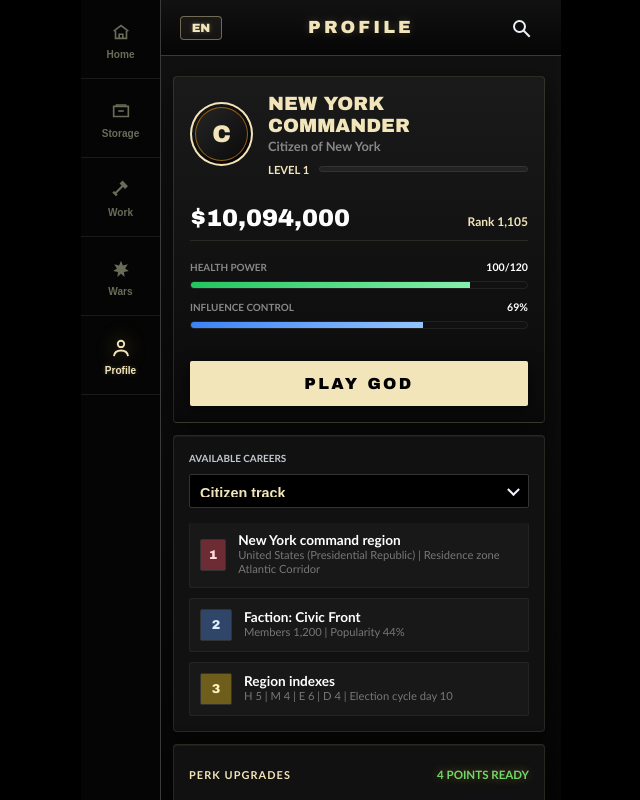
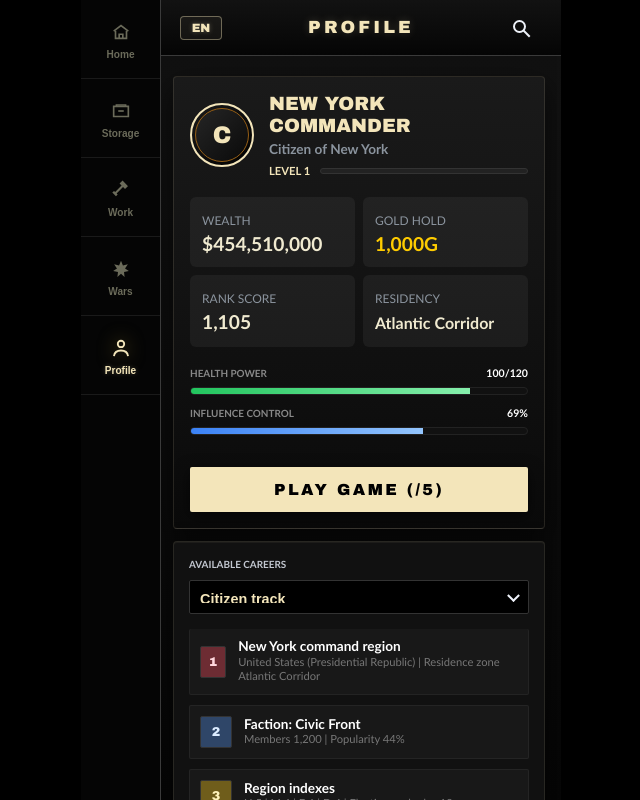
Before and after one commit to MetaEarthProject/MetaEarthOnline, a React (Vite) app: page / in a window 1280 px wide. Both pictures are taken after a click on the button "Profile". Shown: the whole page, without its empty margins (319-959 px from the left). Built offline with nearby package versions, Linux system fonts and the light colour scheme; what @svg-maps/world would draw is missing.

Commit message:
set default gold

```diff
--- a/src/App.tsx
+++ b/src/App.tsx
@@ -2282,9 +2282,9 @@
                   <div className="me-profile-avatar-frame">
                     <div className="profile-avatar me-profile-avatar">{roleInitials}</div>
                   </div>
-                  <div className="me-profile-identity">
+                  <div className="me-profile-identity" style={{ flex: 1 }}>
                     <h2>{profileName}</h2>
-                    <p>{player.role} of {region.city}</p>
+                    <p style={{ color: "#8b949e", fontSize: "0.85rem", margin: "4px 0" }}>{player.role} of {region.city}</p>
                     <div className="me-profile-level-row">
                       <span className="me-profile-level">Level {player.level}</span>
                       <div className="me-profile-level-track" aria-hidden="true">
@@ -2294,9 +2294,23 @@
                   </div>
                 </div>
 
-                <div className="me-profile-money-row">
-                  <strong>${formatNumber(profileWealth)}</strong>
-                  <span>Rank {formatNumber(profileRankScore)}</span>
+                <div className="me-profile-stats-grid" style={{ display: 'grid', gridTemplateColumns: '1fr 1fr', gap: '8px', marginBottom: '20px' }}>
+                  <div className="me-profile-stat-box" style={{ background: 'rgba(255, 255, 255, 0.05)', padding: '12px', borderRadius: '6px' }}>
+                    <span style={{ fontSize: '0.75rem', color: '#8b949e', textTransform: 'uppercase' }}>Wealth</span>
+                    <strong style={{ display: 'block', fontSize: '1.2rem', marginTop: '4px' }}>${formatNumber(profileWealth)}</strong>
+                  </div>
+                  <div className="me-profile-stat-box" style={{ background: 'rgba(255, 255, 255, 0.05)', padding: '12px', borderRadius: '6px' }}>
+                    <span style={{ fontSize: '0.75rem', color: '#8b949e', textTransform: 'uppercase' }}>Gold Hold</span>
+                    <strong style={{ display: 'block', fontSize: '1.2rem', marginTop: '4px', color: '#ffcc00' }}>{formatNumber(resources.gold ?? 0)}G</strong>
+                  </div>
+                  <div className="me-profile-stat-box" style={{ background: 'rgba(255, 255, 255, 0.05)', padding: '12px', borderRadius: '6px' }}>
+                    <span style={{ fontSize: '0.75rem', color: '#8b949e', textTransform: 'uppercase' }}>Rank Score</span>
+                    <strong style={{ display: 'block', fontSize: '1.2rem', marginTop: '4px' }}>{formatNumber(profileRankScore)}</strong>
+                  </div>
+                  <div className="me-profile-stat-box" style={{ background: 'rgba(255, 255, 255, 0.05)', padding: '12px', borderRadius: '6px' }}>
+                    <span style={{ fontSize: '0.75rem', color: '#8b949e', textTransform: 'uppercase' }}>Residency</span>
+                    <strong style={{ display: 'inline-block', fontSize: '1rem', marginTop: '7px', whiteSpace: 'nowrap', overflow: 'hidden', textOverflow: 'ellipsis', maxWidth: '100%' }} title={region.name}>{region.name}</strong>
+                  </div>
                 </div>
 
                 <div className="me-profile-meter-stack">
@@ -2320,8 +2334,8 @@
                   </div>
                 </div>
 
-                <button type="button" className="me-profile-cta" onClick={() => action("campaign")}>
-                  Play God
+                <button type="button" className="me-profile-cta" onClick={() => action("play_game")} disabled={player.dailyGamePlays >= 5} style={{ opacity: player.dailyGamePlays >= 5 ? 0.5 : 1 }}>
+                  Play Game ({player.dailyGamePlays}/5)
                 </button>
               </section>
 
--- a/src/store/gameStore.ts
+++ b/src/store/gameStore.ts
@@ -538,7 +538,8 @@
   while (player.xp >= player.xpToNext) {
     player.xp -= player.xpToNext;
     player.level += 1;
-    player.xpToNext = Math.floor(player.xpToNext * 1.28);
+    const multiplier = Math.min(1.1 + (player.level * 0.02), 1.5);
+    player.xpToNext = Math.floor(player.xpToNext * multiplier + 10);
     player.influence += 2;
     player.perkPoints += 2;
   }
@@ -748,7 +749,7 @@
   player: initialPlayer,
   parties: initialParties,
   regions: initialRegions,
-  resources: { oil: 10, gold: 8, iron: 22, uranium: 1, food: 25 },
+  resources: { oil: 10, gold: 1000, iron: 22, uranium: 1, food: 25 },
   military: { infantry: 18, tanks: 2, aircraft: 0, navy: 0 },
   workExperience: initialWorkExperience,
   laws: { taxRate: 12, militaryBudget: 15, tradeTariff: 8 },
--- a/src/types.ts
+++ b/src/types.ts
@@ -64,6 +64,7 @@
   stamina: number;
   locationId: string;
   partyId: string | null;
+  dailyGamePlays: number;
 };
 
 export type LawCategory = "economic" | "political" | "government";
```
Also changed, not shown: 3 other files (tests, documents, lock files or other folders).
